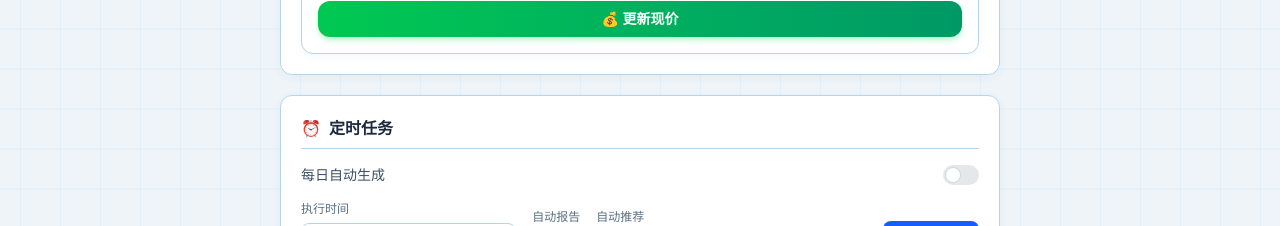
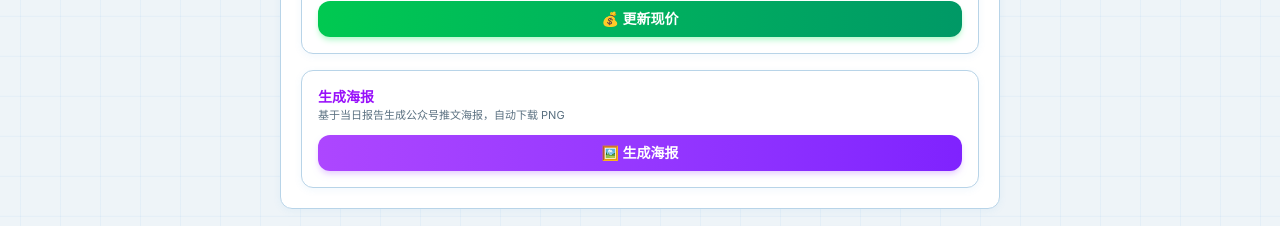
Before and after one commit to KeatonLi/Alphapick, a React (Vite) app in the folder frontend/: page /settings in a window 1280 px wide. Shown: the part 726-952 px from the top of the page. Built offline with nearby package versions, Linux system fonts and the light colour scheme; no server answers.

Commit message:
feat(settings): add poster generation to console page

```diff
--- a/frontend/src/pages/PosterPage.tsx
+++ b/frontend/src/pages/PosterPage.tsx
@@ -7,6 +7,20 @@ interface PosterState {
   loading: boolean
   error: string
   hasReport: boolean
+}
+
+function Skeleton({ className }: { className?: string }) {
+  return <div className={`skeleton rounded-2xl ${className || 'h-36'}`} />
+}
+
+function EmptyState({ icon, text, action }: { icon: string; text: string; action?: string }) {
+  return (
+    <div className="text-center py-16 fade-in-up">
+      <div className="text-5xl mb-4 opacity-60">{icon}</div>
+      <div className="text-sm text-text-muted">{text}</div>
+      {action && <div className="text-xs text-text-muted mt-1.5">{action}</div>}
+    </div>
+  )
 }
 
 export default function PosterPage() {
@@ -68,7 +82,6 @@ export default function PosterPage() {
       await navigator.clipboard.writeText(url)
       alert('链接已复制到剪贴板')
     } catch {
-      // fallback
       const input = document.createElement('input')
       input.value = url
       document.body.appendChild(input)
@@ -97,7 +110,7 @@ export default function PosterPage() {
             <svg className="w-4 h-4" fill="none" stroke="currentColor" viewBox="0 0 24 24"><path strokeLinecap="round" strokeLinejoin="round" strokeWidth={2} d="M15 19l-7-7 7-7"/></svg>
           </button>
           <input type="date" value={selectedDate} onChange={e => setSelectedDate(e.target.value)}
-            max={today}
+            max={today} min={tradeDates.length ? tradeDates[tradeDates.length - 1] : ''}
             className="appearance-none bg-white border border-border-default text-text-primary text-center px-3 py-1.5 rounded-xl font-mono text-sm focus:outline-none focus:border-blue-400 focus:ring-2 focus:ring-blue-100 transition-all shadow-sm w-36"/>
           <button onClick={() => setSelectedDate(tradeDates[dateIdx - 1])} disabled={!canPrev}
             className="p-1.5 rounded-lg bg-white border border-border-default text-text-secondary hover:text-blue-600 disabled:opacity-25 transition-all shadow-sm">
@@ -121,25 +134,30 @@ export default function PosterPage() {
         )}
       </div>
 
+      {/* Loading */}
+      {state.loading && (
+        <div className="flex justify-center">
+          <div className="w-full max-w-md space-y-4">
+            <Skeleton className="aspect-[9/16]" />
+            <p className="text-center text-sm text-text-muted">正在生成海报...</p>
+          </div>
+        </div>
+      )}
+
+      {/* Empty */}
+      {!state.loading && !state.hasReport && !state.error && (
+        <EmptyState icon="🖼️" text="选择日期生成市场日报海报" action="请先在「市场报告」页面确认该日期有报告" />
+      )}
+
+      {/* Error */}
+      {!state.loading && state.error && (
+        <EmptyState icon="📋" text={state.error} action="请先在「设置」页面生成该日期的市场报告" />
+      )}
+
       {/* Poster preview */}
-      <div className="flex justify-center">
-        {state.loading && (
+      {!state.loading && state.hasReport && posterUrl && (
+        <div className="flex justify-center fade-in-up">
           <div className="w-full max-w-md">
-            <div className="skeleton rounded-2xl" style={{ aspectRatio: '9/16', maxHeight: '70vh' }} />
-            <p className="text-center text-sm text-text-muted mt-4">正在生成海报...</p>
-          </div>
-        )}
-
-        {state.error && (
-          <div className="text-center py-16 fade-in-up">
-            <div className="text-5xl mb-4 opacity-60">📋</div>
-            <div className="text-sm text-text-muted">{state.error}</div>
-            <div className="text-xs text-text-muted mt-1.5">请先在「设置」页面生成该日期的市场报告</div>
-          </div>
-        )}
-
-        {state.hasReport && posterUrl && (
-          <div className="fade-in-up w-full max-w-md">
             <div className="stock-card p-3 sm:p-4">
               <img ref={imgRef} src={posterUrl} alt={`市场日报 ${selectedDate}`}
                 className="w-full rounded-lg shadow-lg"
@@ -149,8 +167,8 @@ export default function PosterPage() {
               长按图片保存 · 或点击「下载海报」按钮
             </p>
           </div>
-        )}
-      </div>
+        </div>
+      )}
     </div>
   )
 }
--- a/frontend/src/pages/SettingsPage.tsx
+++ b/frontend/src/pages/SettingsPage.tsx
@@ -20,6 +20,10 @@ export default function SettingsPage() {
   // ── 现价 ──
   const [pLoading, setPLoading] = useState(false)
   const [pMsg, setPMsg] = useState<MsgT | null>(null)
+
+  // ── 海报 ──
+  const [posterLoading, setPosterLoading] = useState(false)
+  const [posterMsg, setPosterMsg] = useState<MsgT | null>(null)
 
   // ── 候选池 ──
   const [showCands, setShowCands] = useState(false)
@@ -98,6 +102,32 @@ export default function SettingsPage() {
     try { const r = await apiPost('/recommend/update-prices'); setPMsg({ type: 'success', text: `✅ 现价更新完成，共 ${r.data?.data?.updated || 0} 只` }) }
     catch (e: any) { setPMsg({ type: 'error', text: `更新失败: ${e.message}` }) }
     finally { setPLoading(false) }
+  }
+
+  // ── 海报 ──
+  const API_BASE = import.meta.env.VITE_API_URL || '/api'
+  const genPoster = async () => {
+    setPosterLoading(true); setPosterMsg(null)
+    try {
+      const resp = await fetch(`${API_BASE}/report/poster?date=${date}`)
+      if (!resp.ok) {
+        const err = await resp.json().catch(() => ({ detail: '海报生成失败' }))
+        setPosterMsg({ type: 'error', text: err.detail || '海报生成失败' })
+        return
+      }
+      const blob = await resp.blob()
+      const url = URL.createObjectURL(blob)
+      const a = document.createElement('a')
+      a.href = url
+      a.download = `QuantForge_市场日报_${date}.png`
+      document.body.appendChild(a)
+      a.click()
+      document.body.removeChild(a)
+      URL.revokeObjectURL(url)
+      setPosterMsg({ type: 'success', text: `✅ 海报已生成并下载（${date}）` })
+    } catch (e: any) {
+      setPosterMsg({ type: 'error', text: `生成失败: ${e.message}` })
+    } finally { setPosterLoading(false) }
   }
 
   // ── 定时任务 ──
@@ -250,6 +280,21 @@ export default function SettingsPage() {
             </button>
             {pMsg && <Msg msg={pMsg} />}
           </div>
+
+          {/* ── 生成海报 ── */}
+          <div className="stock-card p-4 space-y-3 mt-3 border-l-4 border-l-purple-400">
+            <div className="flex items-center justify-between">
+              <div>
+                <div className="text-sm font-bold text-purple-600">生成海报</div>
+                <div className="text-[11px] text-text-muted">基于当日报告生成公众号推文海报，自动下载 PNG</div>
+              </div>
+            </div>
+            <button onClick={genPoster} disabled={posterLoading}
+              className="w-full py-2 bg-gradient-to-r from-purple-500 to-violet-600 text-white rounded-xl text-sm font-bold hover:from-purple-600 hover:to-violet-700 disabled:opacity-50 transition-all shadow-md shadow-purple-200 disabled:cursor-not-allowed">
+              {posterLoading ? '生成中...' : '🖼️ 生成海报'}
+            </button>
+            {posterMsg && <Msg msg={posterMsg} />}
+          </div>
         </Section>
 
         {/* ═══════════ 定时任务 ═══════════ */}
```
